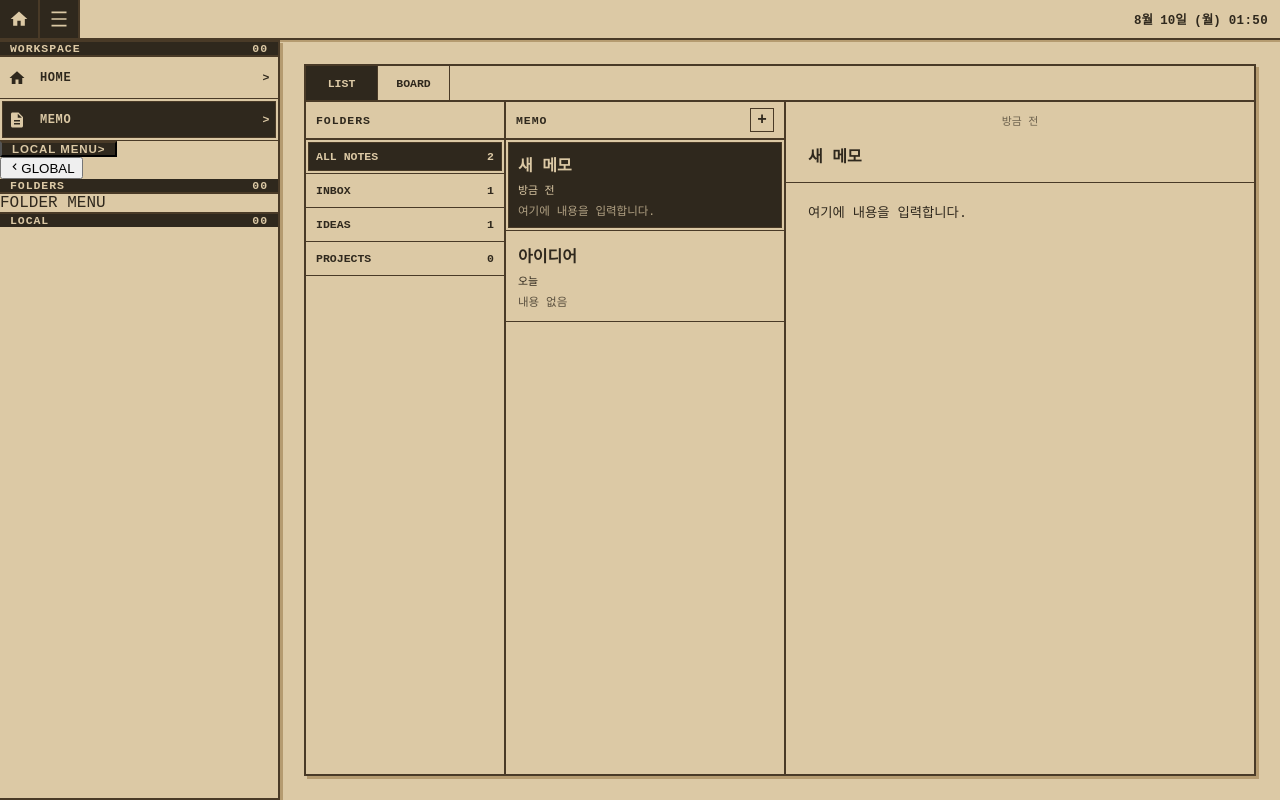
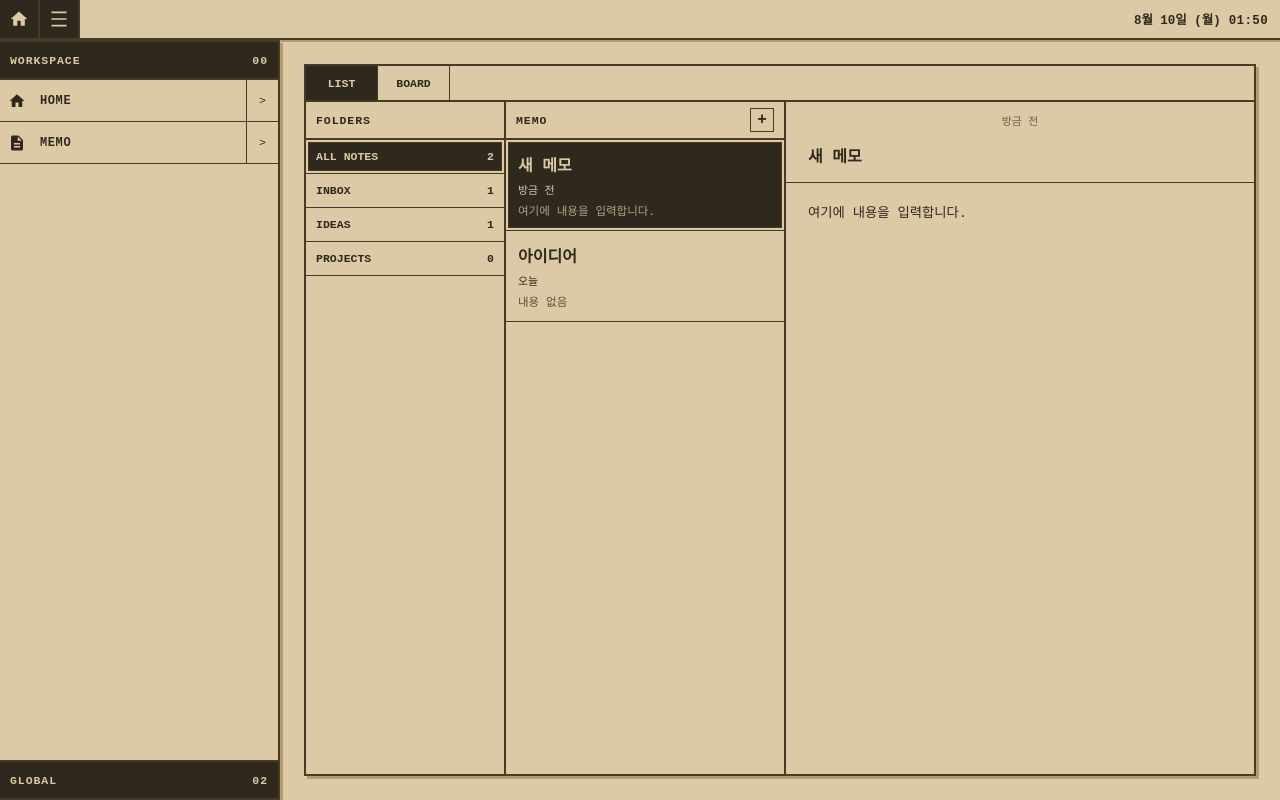
Before and after one commit to neukdol30-ai/workspace, a React app in the folder frontend/: page /memo/list in a window 1280 px wide. Built offline with nearby package versions, Linux system fonts and the light colour scheme; the HTML template or start-up script is replaced by a standard one.

Commit message:
메모 시스템 분활 작업

```diff
--- a/frontend/src/App.jsx
+++ b/frontend/src/App.jsx
@@ -24,7 +24,7 @@ function App() {
                 isMenuPinned={isMenuPinned}
                 onMenuPinnedChange={setIsMenuPinned}
                 sideMenuMode={sideMenuMode}
-                onsideMenuModeChange={setSideMenuMode}
+                onSideMenuModeChange={setSideMenuMode}
             />
 
             <div
--- a/frontend/src/component/layout/sideMenu/GlobalSideMenu.css
+++ b/frontend/src/component/layout/sideMenu/GlobalSideMenu.css
@@ -0,0 +1,72 @@
+.side-menu-row {
+    display: grid;
+    min-height: 42px;
+    grid-template-columns: minmax(0, 1fr) 32px;
+    border-bottom: 1px solid var(--line);
+    color: var(--ink);
+    background: var(--surface);
+}
+
+/* 선택된 링크가 포함된 행 전체 반전 */
+.side-menu-row:has(.side-menu-item--active) {
+    color: var(--surface);
+    background: var(--ink);
+    box-shadow:
+            inset 0 0 0 2px var(--surface),
+            inset 0 0 0 3px var(--line);
+}
+
+/* 선택되지 않은 행에 커서를 올렸을 때 */
+.side-menu-row:not(:has(.side-menu-item--active)):hover {
+    background: #d2bb91;
+}
+
+.side-menu-item {
+    display: grid;
+    min-width: 0;
+    grid-template-columns: 32px minmax(0, 1fr);
+    align-items: center;
+    padding: 0 8px;
+    color: inherit;
+    background: transparent;
+    text-decoration: none;
+    font-size: 0.75rem;
+    font-weight: 700;
+    letter-spacing: 0.05em;
+}
+
+/* 선택 스타일은 부모 row가 담당 */
+.side-menu-item--active {
+    color: inherit;
+    background: transparent;
+    box-shadow: none;
+}
+
+.side-menu-item-marker,
+.side-menu-local-button {
+    display: grid;
+    width: 100%;
+    height: 100%;
+    padding: 0;
+    place-items: center;
+    border: 0;
+    color: inherit;
+    background: transparent;
+    font: inherit;
+    font-size: 0.72rem;
+}
+
+/* 실제 버튼이라는 표시만 커서로 제공 */
+.side-menu-local-button {
+    cursor: pointer;
+}
+
+/* 별도 색 반전 없이 클릭 반응만 */
+.side-menu-local-button:active {
+    transform: translateX(1px);
+}
+
+.side-menu-local-button:focus-visible {
+    outline: 1px dashed currentColor;
+    outline-offset: -4px;
+}
--- a/frontend/src/component/layout/sideMenu/GlobalSideMenu.jsx
+++ b/frontend/src/component/layout/sideMenu/GlobalSideMenu.jsx
@@ -26,11 +26,15 @@ function GlobalSideMenu({ supportsLocalMenu, onOpenLocalMenu }) {
                 <span>00</span>
             </div>
 
-            <nav className="side-menu-list">
+            <nav className="side-menu-list" aria-label="Workspace shortcuts">
                 {globalMenuItems.map((menu) => {
                     const Icon = menu.icon
 
+                    const canOpenLocalMenu =
+                        menu.id === 'memo' && supportsLocalMenu
+
                     return (
+                        <div className="side-menu-row" key={menu.id}>
                             <NavLink
                                 className={({ isActive }) =>
                                     `side-menu-item ${
@@ -38,36 +42,44 @@ function GlobalSideMenu({ supportsLocalMenu, onOpenLocalMenu }) {
                                     }`
                                 }
                                 end={menu.end}
-                            key={menu.id}
                                 to={menu.path}
                             >
-                            <Icon className="side-menu-item-icon" aria-hidden="true" />
-                            <span className="side-menu-item-label">{menu.label}</span>
-                            <span className="side-menu-item-marker" aria-hidden="true">
+                                <Icon
+                                    className="side-menu-item-icon"
+                                    aria-hidden="true"
+                                />
+                                <span className="side-menu-item-label">
+                                {menu.label}
+                                </span>
+                            </NavLink>
+
+                            {canOpenLocalMenu ? (
+                                <button
+                                    className="side-menu-local-button"
+                                    type="button"
+                                    aria-label="Open memo folders"
+                                    onClick={onOpenLocalMenu}
+                                >
+                                    &gt;
+                                </button>
+                                ) : (
+                                <span
+                                    className="side-menu-item-marker"
+                                    aria-hidden="true"
+                                >
                                 &gt;
                                 </span>
-                        </NavLink>
+                            )}
+                        </div>
                     )
                 })}
             </nav>
 
             <div className="side-menu-spacer" />
-
-            {supportsLocalMenu ? (
-                <button
-                    className="side-menu-footer side-menu-footer--button"
-                    type="button"
-                    onClick={onOpenLocalMenu}
-                >
-                    <span>LOCAL MENU</span>
-                    <span>&gt;</span>
-                </button>
-            ) : (
                 <div className="side-menu-footer">
                     <span>GLOBAL</span>
                     <span>{String(globalMenuItems.length).padStart(2, '0')}</span>
                 </div>
-            )}
         </section>
     )
 }
--- a/frontend/src/component/layout/sideMenu/MemoSideMenu.css
+++ b/frontend/src/component/layout/sideMenu/MemoSideMenu.css
@@ -0,0 +1,51 @@
+.side-menu-pane.memo-side-menu {
+    display: grid;
+    grid-template-columns: 40px minmax(0, 1fr);
+}
+
+.side-menu-local-rail {
+    display: flex;
+    min-width: 0;
+    flex-direction: column;
+    align-items: center;
+    gap: 8px;
+    padding: 10px 0;
+    border: 0;
+    border-right: 2px solid var(--line);
+    color: var(--surface);
+    cursor: pointer;
+    background: var(--ink);
+    font: inherit;
+}
+
+.side-menu-local-rail svg {
+    width: 20px;
+    height: 20px;
+}
+
+.side-menu-local-rail span {
+    font-size: 0.65rem;
+    font-weight: 700;
+    letter-spacing: 0.08em;
+    writing-mode: vertical-rl;
+}
+
+.side-menu-local-rail:hover {
+    color: var(--ink);
+    background: #d2bb91;
+}
+
+.side-menu-local-content {
+    display: flex;
+    min-width: 0;
+    min-height: 0;
+    flex-direction: column;
+}
+
+.side-menu-local-empty {
+    padding: 14px 10px;
+    border-bottom: 1px solid var(--line);
+    font-size: 0.72rem;
+    font-weight: 700;
+    opacity: 0.55;
+}
--- a/frontend/src/component/layout/sideMenu/SideMenu.css
+++ b/frontend/src/component/layout/sideMenu/SideMenu.css
@@ -61,29 +61,16 @@
 
 .side-menu-item {
     display: grid;
-    min-height: 42px;
-    grid-template-columns: 32px minmax(0, 1fr) 20px;
+    min-width: 0;
+    grid-template-columns: 32px minmax(0, 1fr);
     align-items: center;
     padding: 0 8px;
-    border-bottom: 1px solid var(--line);
     color: var(--ink);
     background: var(--surface);
     text-decoration: none;
     font-size: 0.75rem;
     font-weight: 700;
     letter-spacing: 0.05em;
-}
-
-.side-menu-item:not(.side-menu-item--active):hover {
-    background: #d2bb91;
-}
-
-.side-menu-item--active {
-    color: var(--surface);
-    background: var(--ink);
-    box-shadow:
-            inset 0 0 0 2px var(--surface),
-            inset 0 0 0 3px var(--line);
 }
 
 .side-menu-item-icon {
@@ -98,7 +85,6 @@
 }
 
 .side-menu-item-marker {
-    text-align: right;
     font-size: 0.72rem;
 }
 
@@ -107,3 +93,55 @@
     min-height: 0;
     background: var(--surface);
 }
+
+.side-menu-mode-viewport {
+    flex: 1;
+    min-height: 0;
+    overflow: hidden;
+}
+
+.side-menu-mode-track {
+    display: flex;
+    width: 200%;
+    height: 100%;
+    transform: translateX(0);
+    transition: transform 220ms cubic-bezier(0.22, 0.8, 0.25, 1);
+}
+
+.side-menu-mode-track--local {
+    transform: translateX(-50%);
+}
+
+.side-menu-pane {
+    display: flex;
+    flex: 0 0 50%;
+    min-width: 0;
+    min-height: 0;
+    height: 100%;
+    flex-direction: column;
+    background: var(--surface);
+}
+
+.side-menu-item-marker,
+.side-menu-local-button {
+    display: grid;
+    padding: 0;
+    place-items: center;
+    border: 0;
+    border-left: 1px solid var(--line);
+    color: var(--ink);
+    background: var(--surface);
+    font: inherit;
+    font-size: 0.72rem;
+}
+
+.side-menu-local-button {
+    cursor: pointer;
+}
+
+.side-menu-local-button:hover,
+.side-menu-local-button:focus-visible {
+    color: var(--surface);
+    outline: 0;
+    background: var(--ink);
+}
--- a/frontend/src/component/layout/sideMenu/SideMenu.jsx
+++ b/frontend/src/component/layout/sideMenu/SideMenu.jsx
@@ -1,6 +1,6 @@
 import { useLocation } from 'react-router-dom'
 import GlobalSideMenu from './GlobalSideMenu'
-import MemoSideMenu from './MemoSideMenu'
+import MemoSideMenu from './MemoSideMenu.jsx'
 import './SideMenu.css'
 
 function SideMenu({
```
Also changed, not shown: frontend/src/component/layout/sideMenu/MemoSideMenu.jsx (renamed from frontend/src/component/layout/sideMenu/MemosideMenu.jsx). Lines whose indentation alone changed are shown as unchanged.
